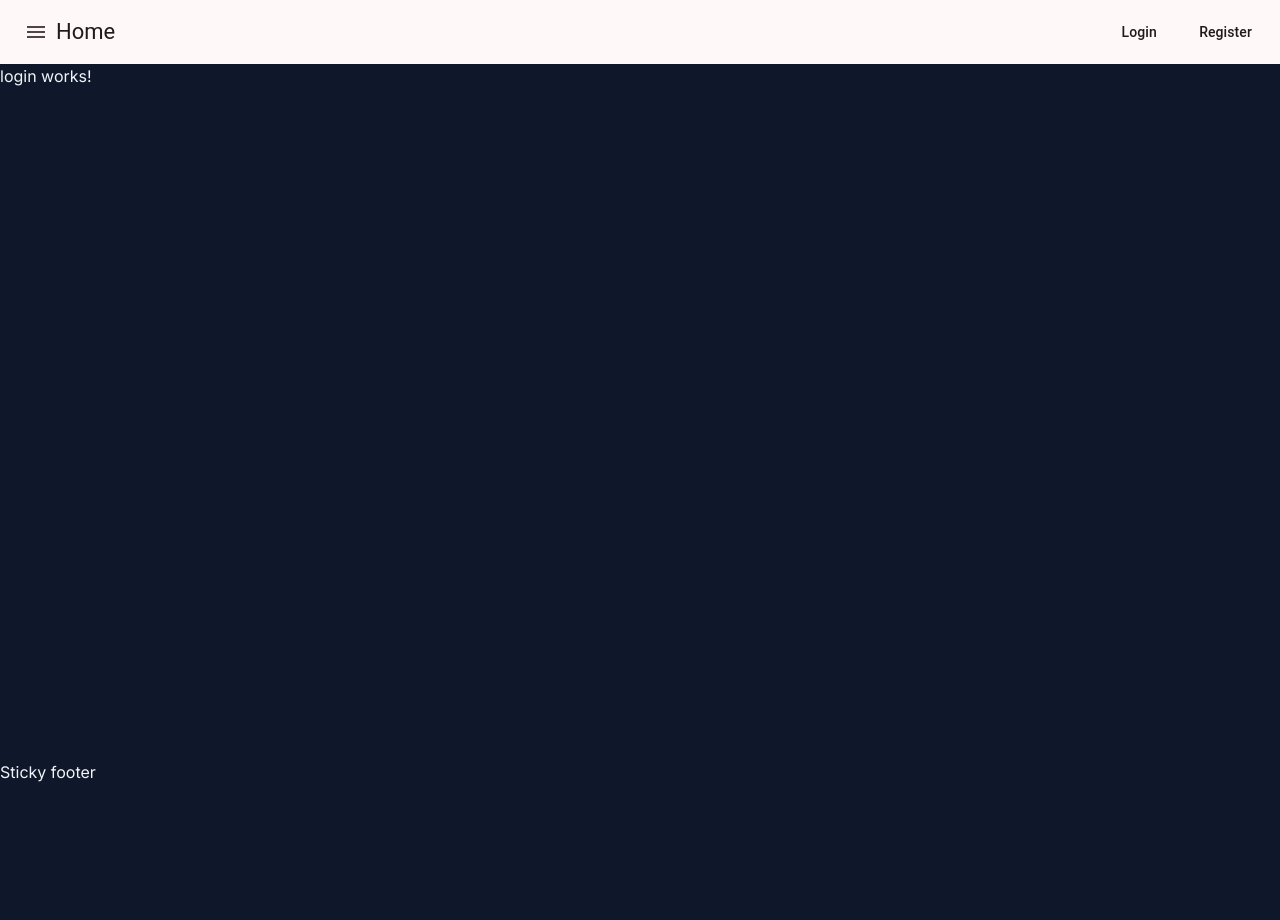
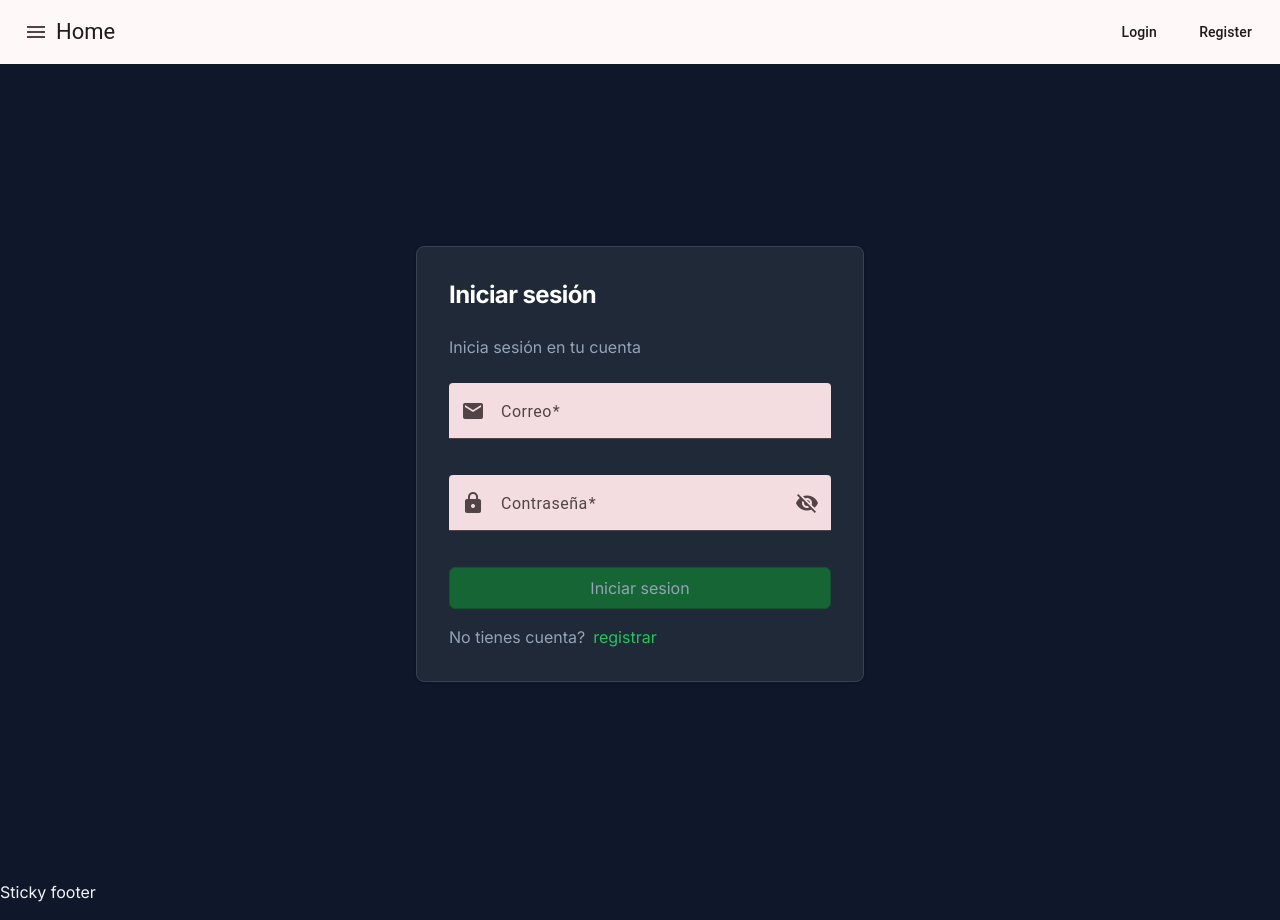
Before and after one commit to PatricioOsorio/client-angular17-auth-app, an Angular app: page /login in a window 1280 px wide. Before the commit the page ends 800 px from the top, so only its background shows below. Built offline with nearby package versions, Linux system fonts and the light colour scheme; no server answers.

Commit message:
✨ feat: interfaces

```diff
--- /dev/null
+++ b/src/app/interfaces/auth-response.ts
@@ -0,0 +1,5 @@
+export interface AuthResponse {
+  token: string;
+  isSuccess: boolean;
+  message: string;
+}
--- /dev/null
+++ b/src/app/interfaces/login-request.ts
@@ -0,0 +1,4 @@
+export interface LoginRequest {
+  email: string;
+  password: string;
+}
--- a/src/app/pages/home/home.component.html
+++ b/src/app/pages/home/home.component.html
@@ -1,4 +1,4 @@
-<div class="container flex flex-col gap-4">
+<div class="container mx-auto flex flex-col gap-4 h-full">
   <h1 class="my-10 text-center text-3xl font-bold">Welcome to <span class="text-5xl text-green-500">MyApp</span></h1>
   <p class="text-center">You're not logged</p>
   <div class="flex justify-center">
--- a/src/app/pages/login/login.component.html
+++ b/src/app/pages/login/login.component.html
@@ -1 +1,39 @@
-<p>login works!</p>
+<div class="flex min-h-dvh items-center justify-center">
+  <div
+    class="w-full rounded-lg bg-white shadow sm:max-w-md md:mt-0 xl:p-0 dark:border dark:border-gray-700 dark:bg-gray-800"
+  >
+    <div class="space-y-4 p-6 sm:p-8 md:space-y-6">
+      <h1 class="text-xl font-bold leading-tight tracking-tight text-gray-900 md:text-2xl dark:text-white">
+        Iniciar sesión
+      </h1>
+      <p class="dark:text-slate-400">Inicia sesión en tu cuenta</p>
+      <form class="flex flex-col gap-4" [formGroup]="form" (ngSubmit)="login()">
+        <mat-form-field appearance="fill" class="w-full">
+          <mat-label>Correo</mat-label>
+          <input matInput placeholder="Correo" formControlName="email" />
+          <mat-icon matPrefix>email</mat-icon>
+        </mat-form-field>
+
+        <mat-form-field appearance="fill" class="w-full">
+          <mat-label>Contraseña</mat-label>
+          <input type="{{ hide ? 'password' : 'text' }}" matInput placeholder="Contraseña" formControlName="password" />
+          <mat-icon matPrefix>lock</mat-icon>
+          <mat-icon (click)="hide = !hide" matSuffix>{{ hide ? "visibility_off" : "visibility" }}</mat-icon>
+        </mat-form-field>
+
+        <button
+          type="submit"
+          class="rounded-md border border-slate-200 bg-green-500 px-4 py-2 hover:bg-green-400 focus:ring focus:ring-green-300 disabled:border-green-900 disabled:bg-green-800 disabled:text-slate-400 dark:bg-green-500 dark:text-gray-800"
+          [disabled]="!form.valid"
+        >
+          Iniciar sesion
+        </button>
+
+        <div class="flex gap-2">
+          <span class="text-slate-400">No tienes cuenta?</span>
+          <a class="text-green-500" routerLink="/register">registrar</a>
+        </div>
+      </form>
+    </div>
+  </div>
+</div>
--- a/src/app/pages/login/login.component.ts
+++ b/src/app/pages/login/login.component.ts
@@ -1,12 +1,28 @@
-import { Component } from '@angular/core';
+import { Component, OnInit, inject } from '@angular/core';
+import { FormBuilder, FormGroup, ReactiveFormsModule, Validators } from '@angular/forms';
+import { MatFormField } from '@angular/material/form-field';
+import { MatIcon } from '@angular/material/icon';
+import { MatInputModule } from '@angular/material/input';
+import { RouterLink } from '@angular/router';
 
 @Component({
   selector: 'app-login',
   standalone: true,
-  imports: [],
+  imports: [MatFormField, MatInputModule, MatIcon, ReactiveFormsModule, RouterLink],
   templateUrl: './login.component.html',
-  styleUrl: './login.component.css'
+  styleUrl: './login.component.css',
 })
-export class LoginComponent {
+export class LoginComponent implements OnInit {
+  hide = true;
+  form!: FormGroup;
+  _formBuilder = inject(FormBuilder);
 
+  ngOnInit(): void {
+    this.form = this._formBuilder.group({
+      email: ['', [Validators.required, Validators.email]],
+      password: ['', Validators.required],
+    });
+  }
+
+  login() {}
 }
--- /dev/null
+++ b/src/app/services/auth.service.ts
@@ -0,0 +1,18 @@
+import { Injectable } from '@angular/core';
+import { environment } from '../../environments/environment.development';
+import { Observable } from 'rxjs';
+import { LoginRequest } from '../interfaces/login-request';
+import { AuthResponse } from '../interfaces/auth-response';
+
+@Injectable({
+  providedIn: 'root'
+})
+export class AuthService {
+  apiUrl: string = environment.apiUrl
+
+  constructor() { }
+
+  login (data : LoginRequest) : Observable<AuthResponse> {
+
+  }
+}
```
Also changed, not shown: 1 other file (tests, documents, lock files or other folders).
